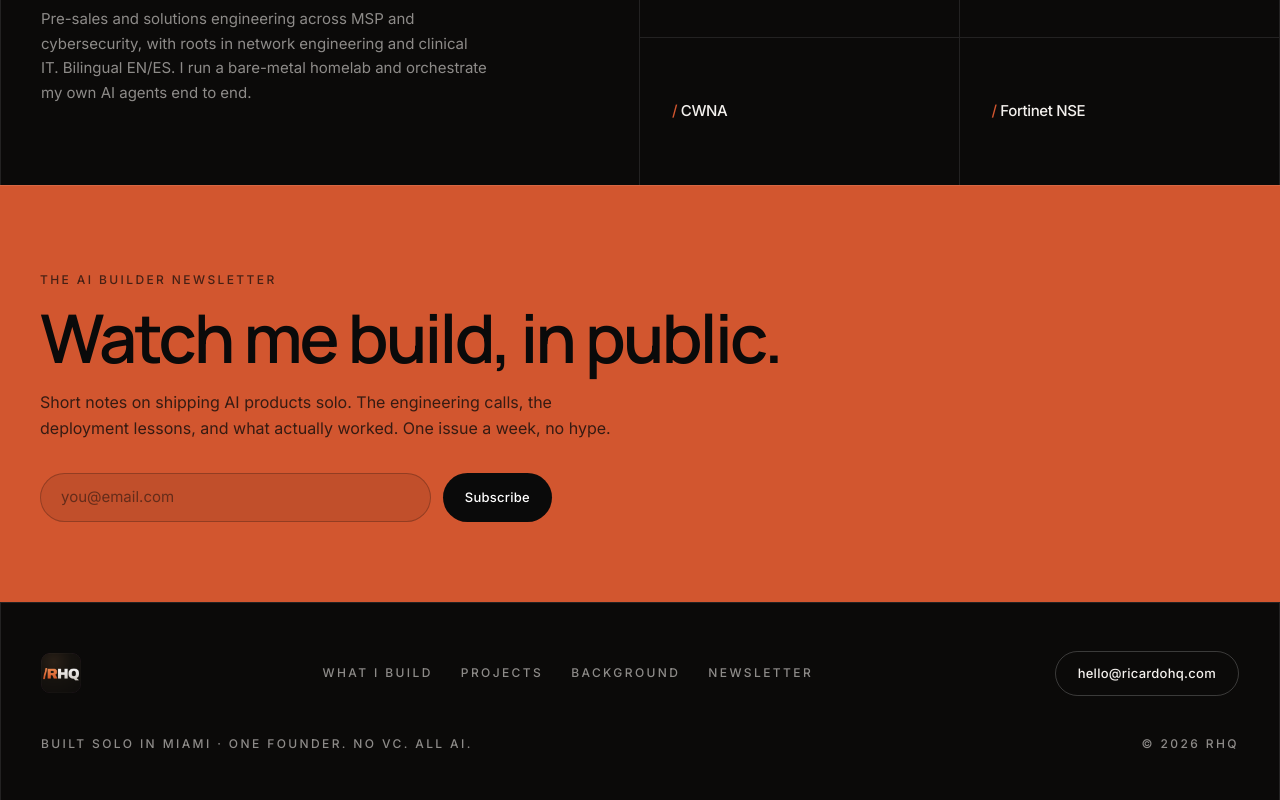
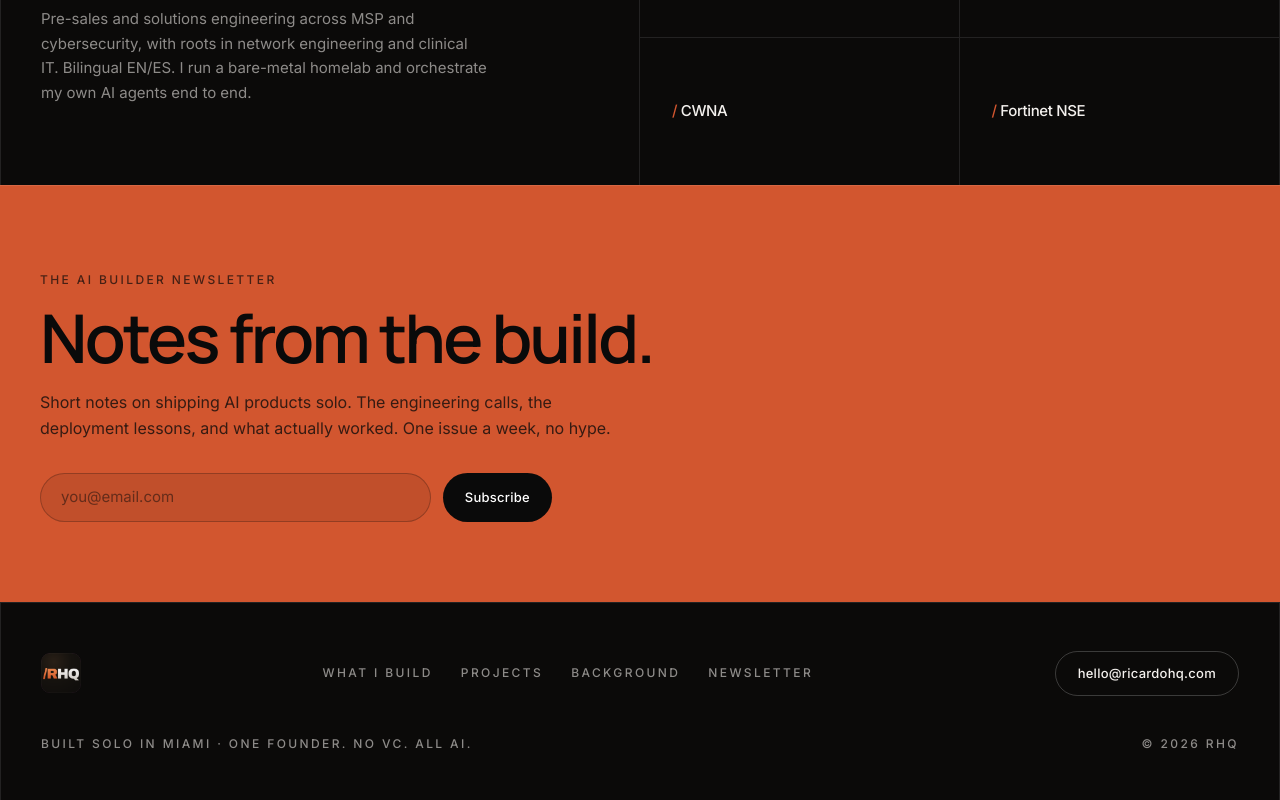
Before and after one commit to rickeyfaneite/rhq-landing, a Next.js app: page / in a window 1280 px wide. Shown: the part 2455-3255 px from the top of the page. Built offline with nearby package versions, Linux system fonts and the light colour scheme.

Commit message:
newsletter: reframe headline to Notes from the build (drop live/watch framing)

```diff
--- a/src/components/newsletter.tsx
+++ b/src/components/newsletter.tsx
@@ -29,7 +29,7 @@ export function Newsletter() {
       <div className="mx-auto max-w-[1280px] px-6 sm:px-10 py-20">
         <span className="label" style={{ color: "rgba(10,10,10,0.7)" }}>The AI Builder newsletter</span>
         <h2 className="display text-[clamp(2.2rem,6vw,4.2rem)] pt-4 max-w-3xl">
-          Watch me build, in public.
+          Notes from the build.
         </h2>
         <p className="text-[16px] leading-relaxed pt-5 max-w-xl" style={{ color: "rgba(10,10,10,0.78)" }}>
           Short notes on shipping AI products solo. The engineering calls, the deployment
```
